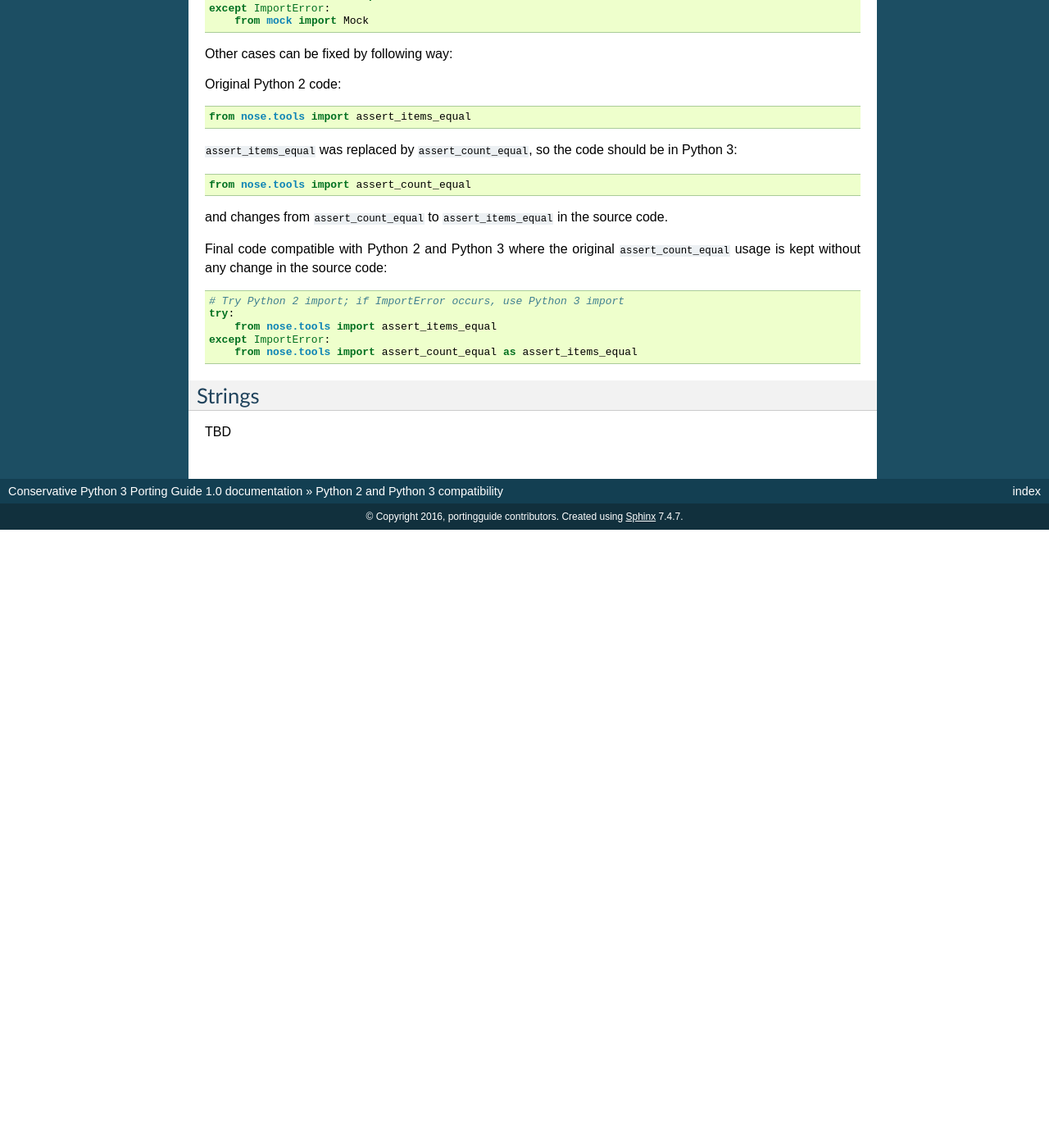
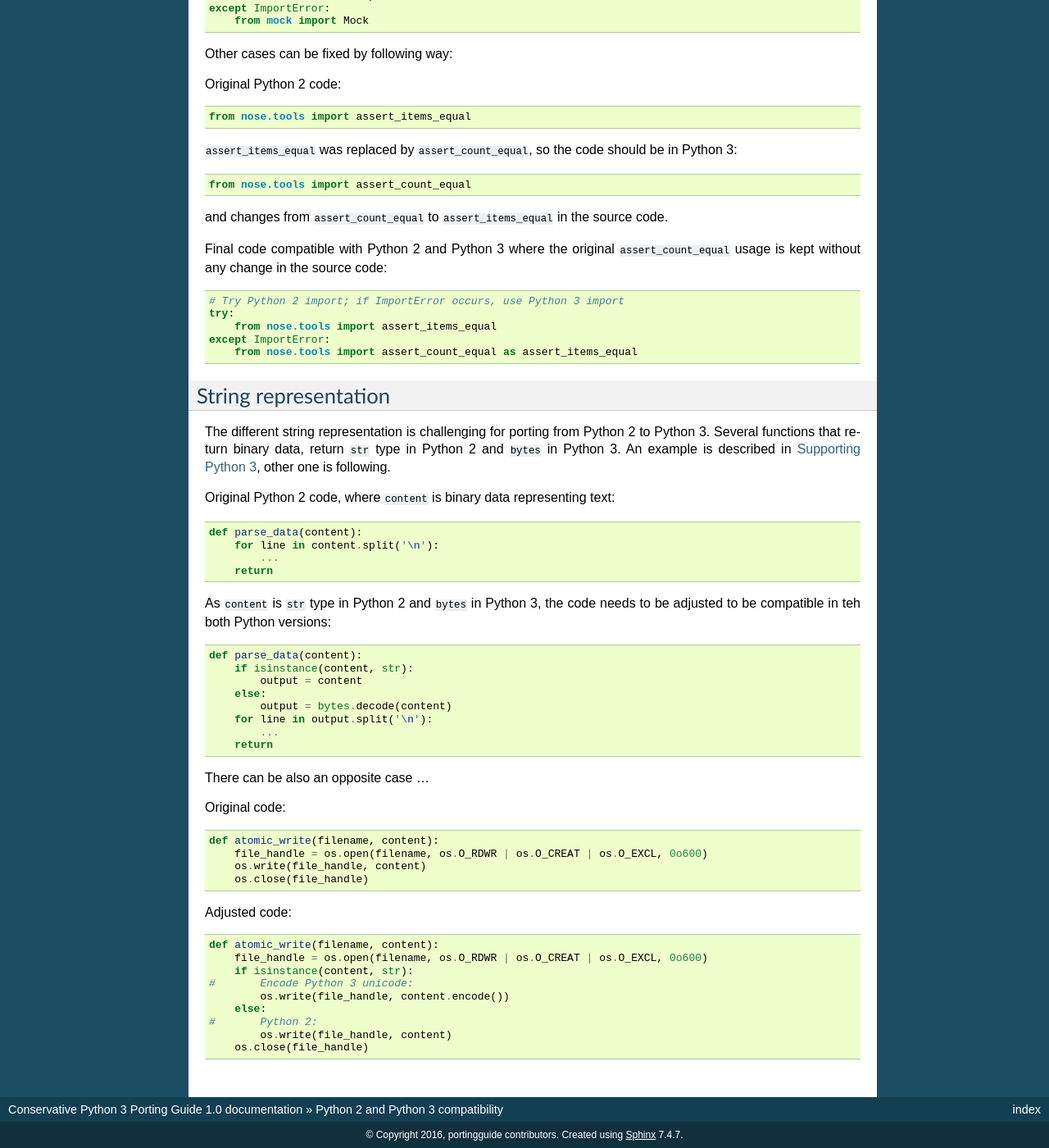
Before and after one commit to fedora-python/portingguide, a Sphinx documentation site: the page built from source/py2_py3_compatibility.rst, in a window 1280 px wide and 1400 px high, scrolled down 1151 px. Shown: the whole window at 82% size. Built offline with Sphinx 7.4.7, drawn with Linux system fonts in a browser that asks for light colours; before the commit the page ends 1797 px from its top, so only the background shows below that; some of the changed text lies outside the part shown.

Commit message:
String representation

```diff
--- a/source/py2_py3_compatibility.rst
+++ b/source/py2_py3_compatibility.rst
@@ -72,7 +72,46 @@ Final code compatible with Python 2 and Python 3 where the original ``assert_cou
         from nose.tools import assert_count_equal as assert_items_equal
 
 
-Strings
--------
+String representation
+---------------------
 
-TBD
+The different string representation is challenging for porting from Python 2 to Python 3. Several functions that return binary data, return ``str`` type in Python 2 and ``bytes`` in Python 3. An example is described in `Supporting Python 3 <http://http://python3porting.com/problems.html#string-representation>`_, other one is following.
+
+Original Python 2 code, where ``content`` is binary data representing text::
+
+    def parse_data(content):
+        for line in content.split('\n'):
+            ...
+        return
+
+As ``content`` is ``str`` type in Python 2 and ``bytes`` in Python 3, the code needs to be adjusted to be compatible in teh both Python versions::
+
+    def parse_data(content):
+        if isinstance(content, str):
+            output = content
+        else:
+            output = bytes.decode(content)
+        for line in output.split('\n'):
+            ...
+        return
+
+There can be also an opposite case ...
+
+Original code::
+
+    def atomic_write(filename, content):
+        file_handle = os.open(filename, os.O_RDWR | os.O_CREAT | os.O_EXCL, 0o600)
+        os.write(file_handle, content)
+        os.close(file_handle)
+
+Adjusted code::
+
+    def atomic_write(filename, content):
+        file_handle = os.open(filename, os.O_RDWR | os.O_CREAT | os.O_EXCL, 0o600)
+        if isinstance(content, str):
+    #       Encode Python 3 unicode:
+            os.write(file_handle, content.encode())
+        else:
+    #       Python 2:
+            os.write(file_handle, content)
+        os.close(file_handle)
```
